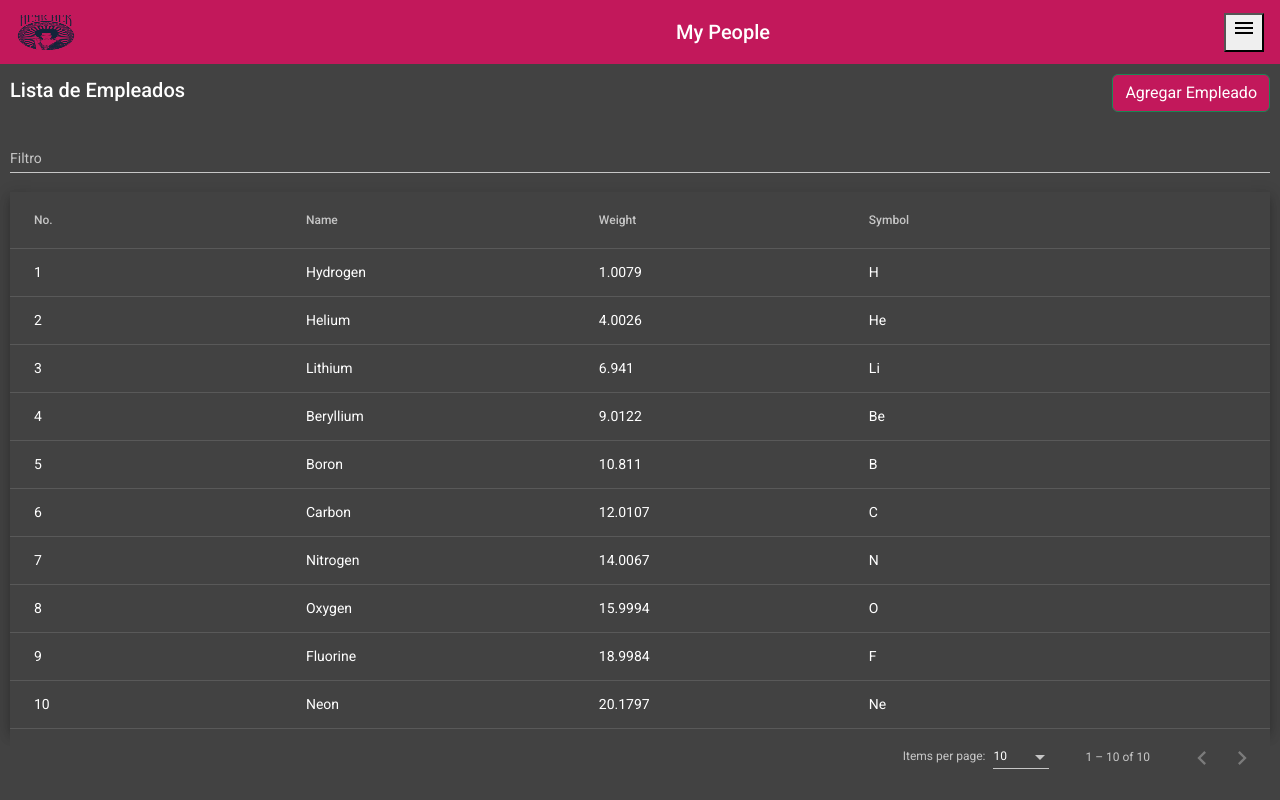
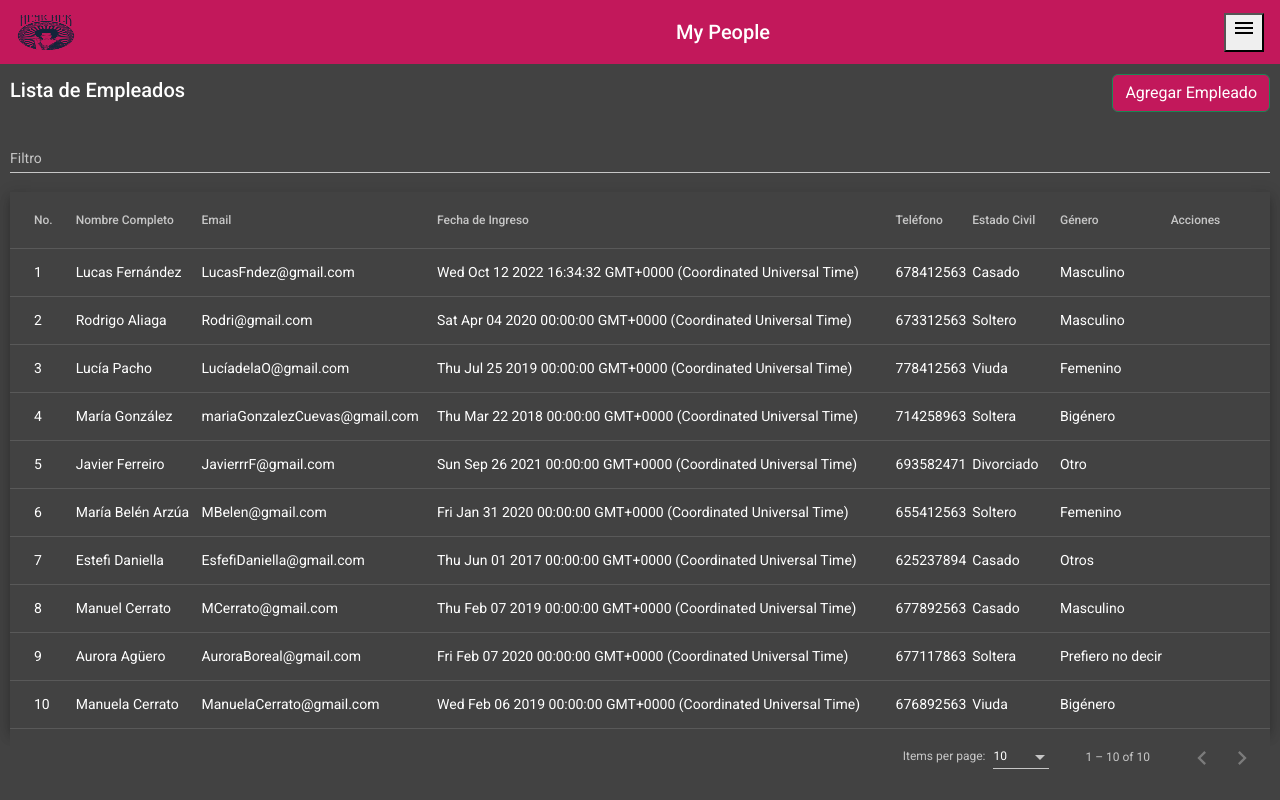
Before and after one commit to SandraDeTena/App_Empleados-Angular, an Angular app: page / in a window 1280 px wide. Shown: the top 800 px of the page. Built offline with nearby package versions, Linux system fonts and the light colour scheme.

Commit message:
Mostar mi interface en la tabla

```diff
--- a/src/app/components/list-empleado/list-empleado.component.html
+++ b/src/app/components/list-empleado/list-empleado.component.html
@@ -25,23 +25,50 @@
         <td mat-cell *matCellDef="let element"> {{element.position}} </td>
     </ng-container>
 
-    <!-- Name Column -->
-    <ng-container matColumnDef="name">
-        <th mat-header-cell *matHeaderCellDef mat-sort-header> Name </th>
-        <td mat-cell *matCellDef="let element"> {{element.name}} </td>
+    <!-- Nombre Completo Column -->
+    <ng-container matColumnDef="nombreCompleto">
+        <th mat-header-cell *matHeaderCellDef mat-sort-header> Nombre Completo </th>
+        <td mat-cell *matCellDef="let element"> {{element.nombreCompleto}} </td>
     </ng-container>
 
-    <!-- Weight Column -->
-    <ng-container matColumnDef="weight">
-        <th mat-header-cell *matHeaderCellDef mat-sort-header> Weight </th>
-        <td mat-cell *matCellDef="let element"> {{element.weight}} </td>
+    <!--Email Column -->
+    <ng-container matColumnDef="email">
+        <th mat-header-cell *matHeaderCellDef mat-sort-header> Email </th>
+        <td mat-cell *matCellDef="let element"> {{element.email}} </td>
     </ng-container>
 
-    <!-- Symbol Column -->
-    <ng-container matColumnDef="symbol">
-        <th mat-header-cell *matHeaderCellDef mat-sort-header> Symbol </th>
-        <td mat-cell *matCellDef="let element"> {{element.symbol}} </td>
+    <!-- Fecha de Ingreso Column -->
+    <ng-container matColumnDef="fechaIngreso">
+        <th mat-header-cell *matHeaderCellDef mat-sort-header> Fecha de Ingreso </th>
+        <td mat-cell *matCellDef="let element"> {{element.fechaIngreso}} </td>
     </ng-container>
+
+    <!-- Teléfono -->
+    <ng-container matColumnDef="telefono">
+        <th mat-header-cell *matHeaderCellDef mat-sort-header> Teléfono </th>
+        <td mat-cell *matCellDef="let element"> {{element.telefono}} </td>
+    </ng-container>
+
+    <!-- Estado Civil -->
+    <ng-container matColumnDef="estadoCivil">
+        <th mat-header-cell *matHeaderCellDef mat-sort-header> Estado Civil </th>
+        <td mat-cell *matCellDef="let element"> {{element.estadoCivil}} </td>
+    </ng-container>
+
+    <!-- Género -->
+    <ng-container matColumnDef="genero">
+        <th mat-header-cell *matHeaderCellDef mat-sort-header> Género </th>
+        <td mat-cell *matCellDef="let element"> {{element.genero}} </td>
+    </ng-container>
+
+    <!-- Iconos -->
+    <ng-container matColumnDef="acciones">
+        <th mat-header-cell *matHeaderCellDef mat-sort-header> Acciones </th>
+        <td mat-cell *matCellDef="let element">
+
+        </td>
+    </ng-container>
+
 
     <tr mat-header-row *matHeaderRowDef="displayedColumns"></tr>
     <tr mat-row *matRowDef="let row; columns: displayedColumns;"></tr>
--- a/src/app/components/list-empleado/list-empleado.component.ts
+++ b/src/app/components/list-empleado/list-empleado.component.ts
@@ -5,24 +5,108 @@ import { MatSort } from '@angular/material/sort';
 import { EmpleadoService } from 'src/app/services/empleado.service';
 import { Empleado } from 'src/app/models/empleado';
 
-export interface PeriodicElement {
-  name: string;
+export interface MyPeople {
   position: number;
-  weight: number;
-  symbol: string;
+  nombreCompleto: string;
+  telefono: string;
+  email: string;
+  fechaIngreso: Date;
+  estadoCivil: string;
+  genero: string;
+
 }
 
-const ELEMENT_DATA: PeriodicElement[] = [
-  { position: 1, name: 'Hydrogen', weight: 1.0079, symbol: 'H' },
-  { position: 2, name: 'Helium', weight: 4.0026, symbol: 'He' },
-  { position: 3, name: 'Lithium', weight: 6.941, symbol: 'Li' },
-  { position: 4, name: 'Beryllium', weight: 9.0122, symbol: 'Be' },
-  { position: 5, name: 'Boron', weight: 10.811, symbol: 'B' },
-  { position: 6, name: 'Carbon', weight: 12.0107, symbol: 'C' },
-  { position: 7, name: 'Nitrogen', weight: 14.0067, symbol: 'N' },
-  { position: 8, name: 'Oxygen', weight: 15.9994, symbol: 'O' },
-  { position: 9, name: 'Fluorine', weight: 18.9984, symbol: 'F' },
-  { position: 10, name: 'Neon', weight: 20.1797, symbol: 'Ne' },
+const ELEMENT_DATA: MyPeople[] = [
+  {
+    position: 1,
+    nombreCompleto: 'Lucas Fernández',
+    telefono: '678412563',
+    email: 'LucasFndez@gmail.com',
+    fechaIngreso: new Date(),
+    estadoCivil: 'Casado',
+    genero: 'Masculino'
+  },
+  {
+    position: 2,
+    nombreCompleto: 'Rodrigo Aliaga',
+    telefono: '673312563',
+    email: 'Rodri@gmail.com',
+    fechaIngreso: new Date('2020-04-04'),
+    estadoCivil: 'Soltero',
+    genero: 'Masculino'
+  },
+  {
+    position: 3,
+    nombreCompleto: 'Lucía Pacho',
+    telefono: '778412563',
+    email: 'LucíadelaO@gmail.com',
+    fechaIngreso: new Date('2019-07-25'),
+    estadoCivil: 'Viuda',
+    genero: 'Femenino'
+  },
+  {
+    position: 4,
+    nombreCompleto: 'María González',
+    telefono: '714258963',
+    email: 'mariaGonzalezCuevas@gmail.com',
+    fechaIngreso: new Date('2018-03-22'),
+    estadoCivil: 'Soltera',
+    genero: 'Bigénero'
+  },
+  {
+    position: 5,
+    nombreCompleto: 'Javier Ferreiro',
+    telefono: '693582471',
+    email: 'JavierrrF@gmail.com',
+    fechaIngreso: new Date('2021-09-26'),
+    estadoCivil: 'Divorciado',
+    genero: 'Otro'
+  },
+  {
+    position: 6,
+    nombreCompleto: 'María Belén Arzúa',
+    telefono: '655412563',
+    email: 'MBelen@gmail.com',
+    fechaIngreso: new Date('2020-01-31'),
+    estadoCivil: 'Soltero',
+    genero: 'Femenino'
+  },
+  {
+    position: 7,
+    nombreCompleto: 'Estefi Daniella',
+    telefono: '625237894',
+    email: 'EsfefiDaniella@gmail.com',
+    fechaIngreso: new Date('2017-06-01'),
+    estadoCivil: 'Casado',
+    genero: 'Otros'
+  },
+  {
+    position: 8,
+    nombreCompleto: 'Manuel Cerrato',
+    telefono: '677892563',
+    email: 'MCerrato@gmail.com',
+    fechaIngreso: new Date('2019-02-07'),
+    estadoCivil: 'Casado',
+    genero: 'Masculino'
+  },
+  {
+    position: 9,
+    nombreCompleto: 'Aurora Agüero',
+    telefono: '677117863',
+    email: 'AuroraBoreal@gmail.com',
+    fechaIngreso: new Date('2020-02-07'),
+    estadoCivil: 'Soltera',
+    genero: 'Prefiero no decir'
+  },
+  {
+    position: 10,
+    nombreCompleto: 'Manuela Cerrato',
+    telefono: '676892563',
+    email: 'ManuelaCerrato@gmail.com',
+    fechaIngreso: new Date('2019-02-06'),
+    estadoCivil: 'Viuda',
+    genero: 'Bigénero'
+  },
 ];
 
 @Component({
@@ -31,7 +115,7 @@ const ELEMENT_DATA: PeriodicElement[] = [
   styleUrls: ['./list-empleado.component.css']
 })
 export class ListEmpleadoComponent implements OnInit {
-  displayedColumns: string[] = ['position', 'name', 'weight', 'symbol'];
+  displayedColumns: string[] = ['position', 'nombreCompleto', 'email', 'fechaIngreso', 'telefono', 'estadoCivil', 'genero', 'acciones'];
   dataSource = new MatTableDataSource(ELEMENT_DATA);
   listEmpleado: Empleado[] = [];
 
@@ -54,7 +138,8 @@ export class ListEmpleadoComponent implements OnInit {
 
   // Llenar lista de empleados
   cargarEmpleados() {
-    this.listEmpleado = this.empleadoService.getEmpleado();
+    this.listEmpleado = this.empleadoService.getEmpleados();
+    // this.dataSource = new MatTableDataSource(this.listEmpleado);
     console.log(this.listEmpleado);
 
   }
--- a/src/app/models/empleado.ts
+++ b/src/app/models/empleado.ts
@@ -1,4 +1,4 @@
-export class Empleado {
+export interface Empleado {
     nombreCompleto: string;
     telefono: string;
     email: string;
--- a/src/app/services/empleado.service.ts
+++ b/src/app/services/empleado.service.ts
@@ -91,7 +91,7 @@ export class EmpleadoService {
 
   constructor() { }
 
-  getEmpleado() {
+  getEmpleados() {
     return this.listEmpleado.slice();
   }
 }
```
